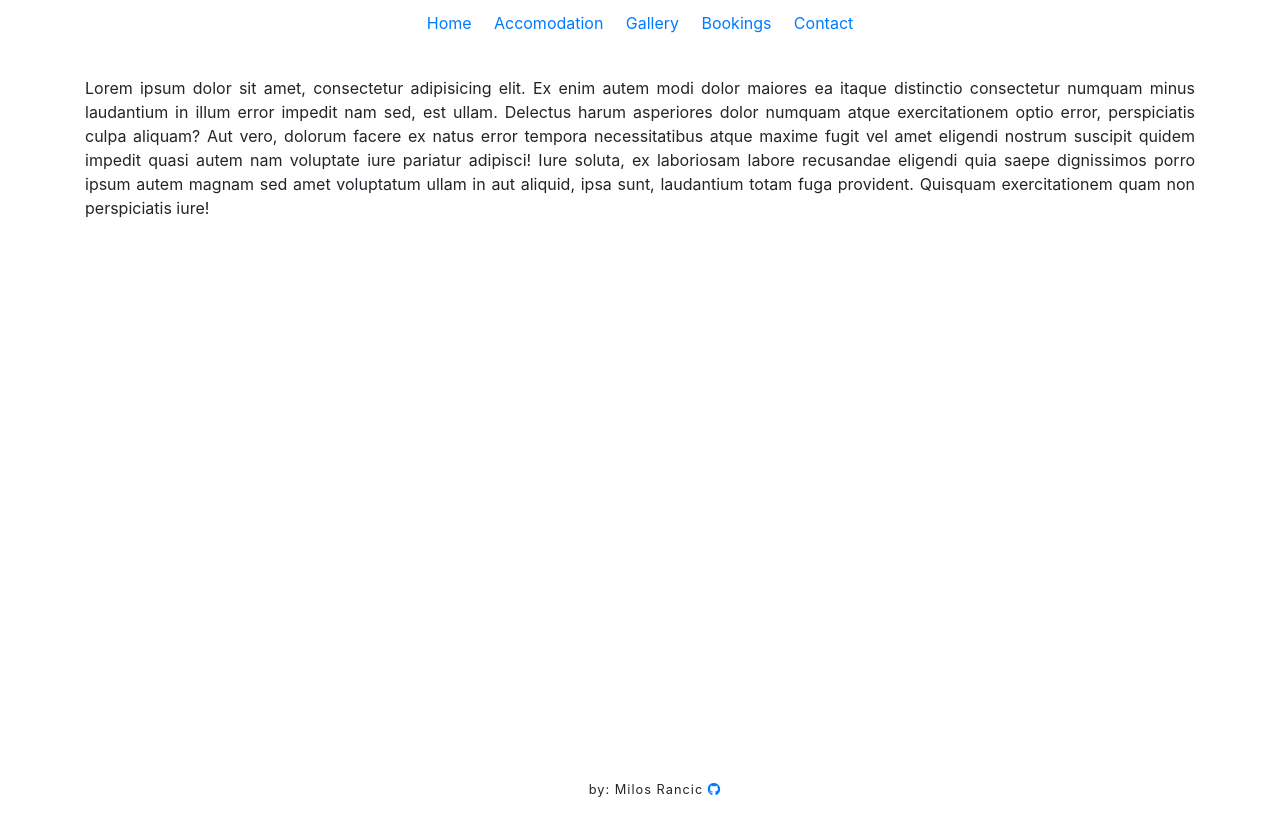
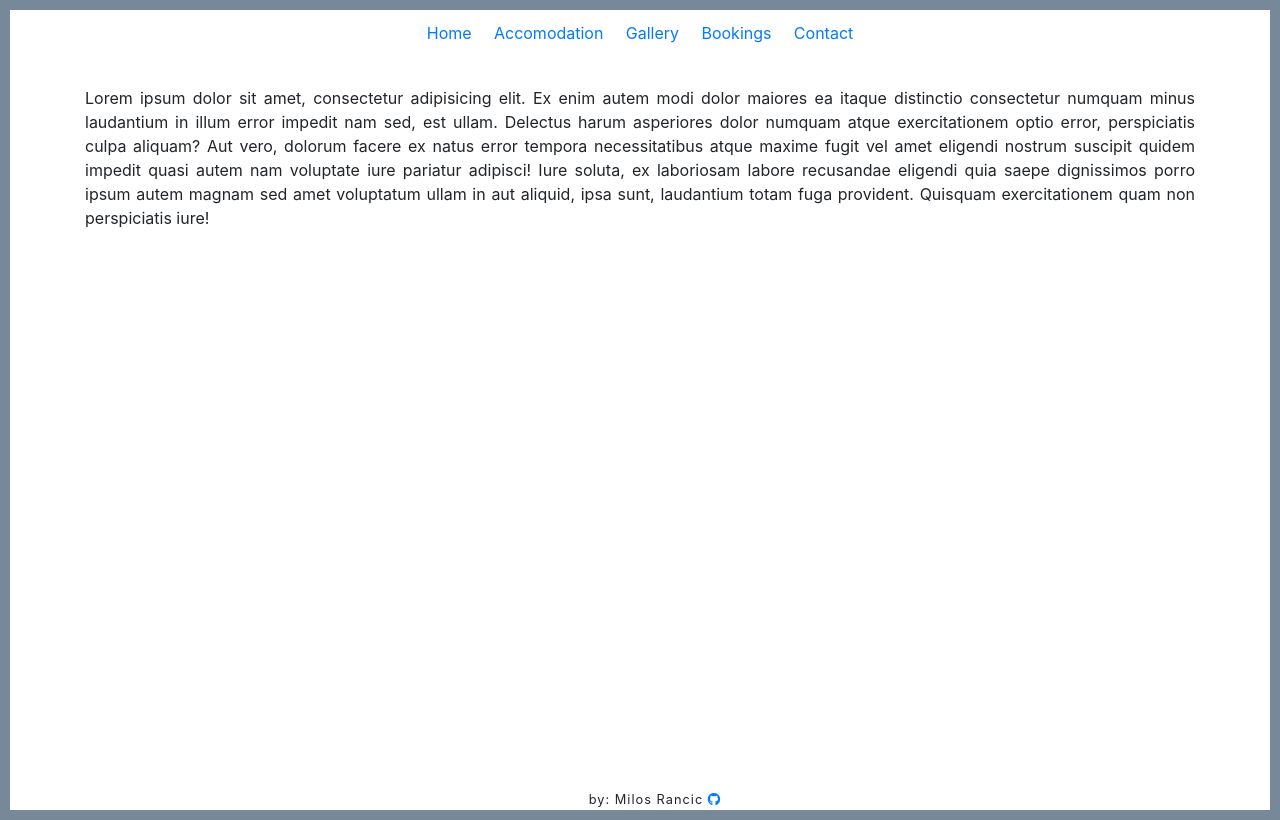
Before and after one commit to milosrancic/reactjs-website, a React (Create React App) app: page / in a window 1280 px wide. Built offline with nearby package versions, Linux system fonts and the light colour scheme.

Commit message:
updated files, added some comments for later

```diff
--- a/src/index.scss
+++ b/src/index.scss
@@ -10,4 +10,10 @@ body {
 
   /* double check this one */
   /* overflow: hidden; */
+
+  border: 10px solid lightslategray;
 }
+
+// h1 through h6 one css eg {
+// text-align: center;
+// }
```
Also changed, not shown: 1 other file (tests, documents, lock files or other folders).
